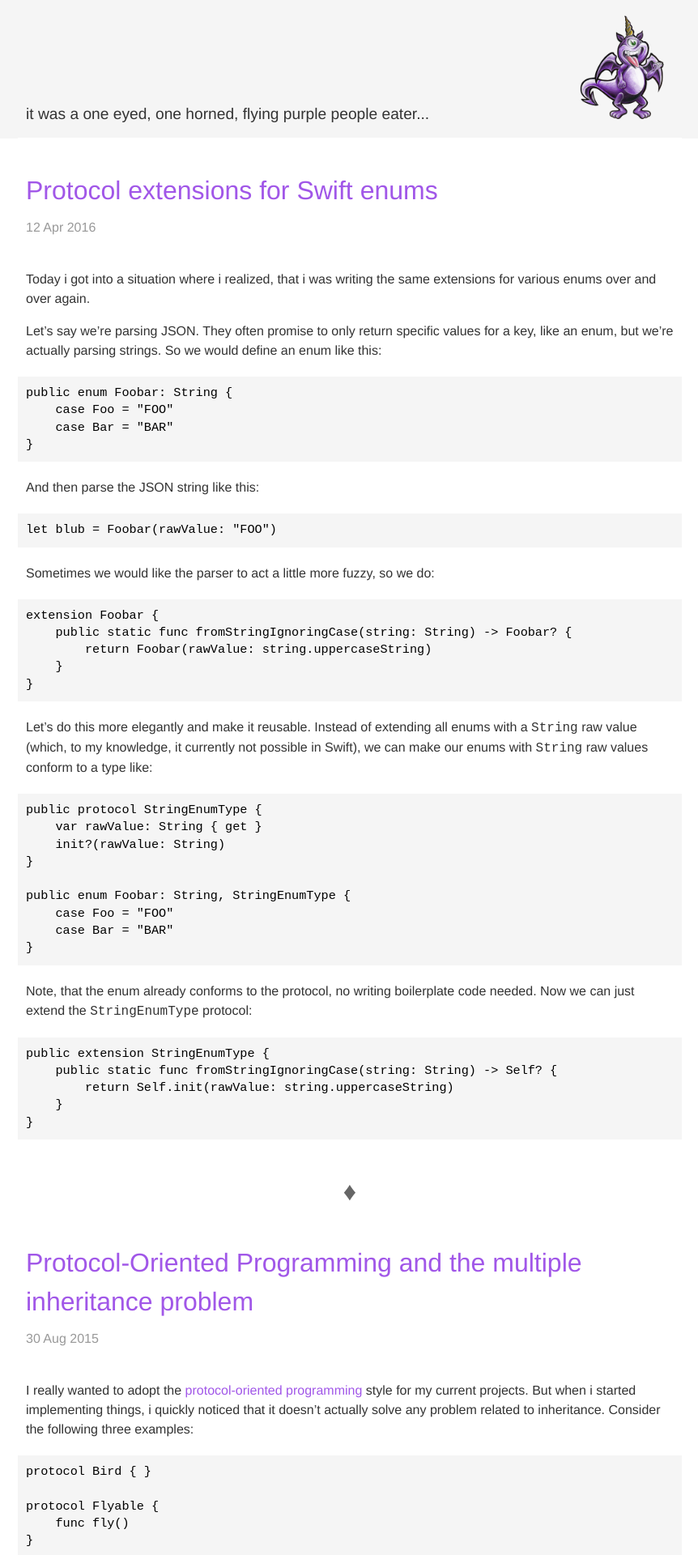
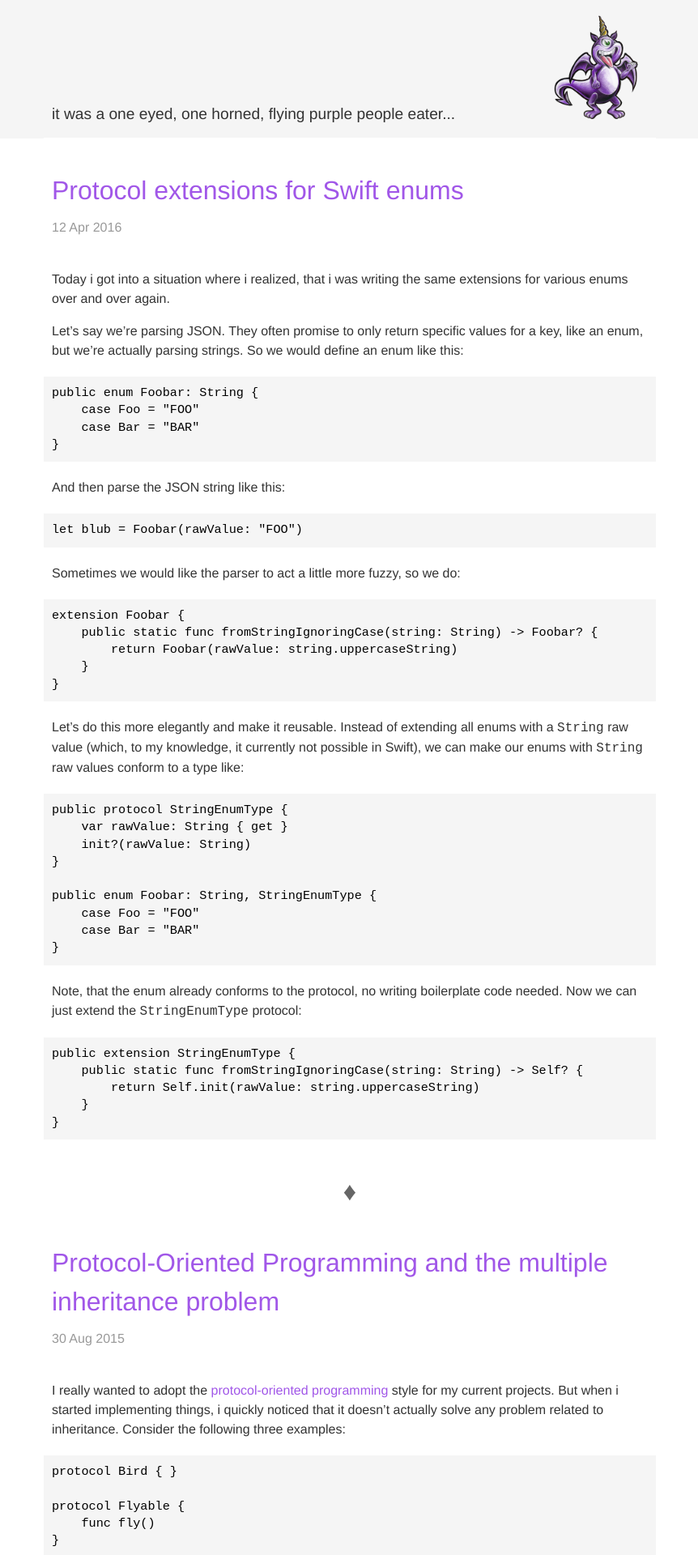
Before and after one commit to cargath/cargath.github.io, a Jekyll site: the page built from index.html, in a window 1280 px wide. Shown: the top 1920 px of the page at 81% size, without its empty margins (208-1070 px from the left). Built offline with Jekyll 4.4.1, drawn with Linux system fonts in a browser that asks for light colours; the list of posts is cut into pages by our own code.

Commit message:
Use iPhone 6+ width as max width

```diff
--- a/css/main.css
+++ b/css/main.css
@@ -14,7 +14,7 @@ div.wrapper {
 
 div.container {
     margin: 0 auto;
-    max-width: 800px;
+    max-width: 736px;
     padding: 0 10px;
 }
 
@@ -96,16 +96,16 @@ nav ul {
 }
 
 nav ul#nav {
-    width: 66%;
+    width: 80%;
 }
 
 nav ul#ava {
-    width: 34%;
+    width: 20%;
 }
 
 nav ul#nav li {
     float: left;
-    margin-right: 20px;
+    margin-right: 50px;
 }
 
 nav ul#ava li {
```
